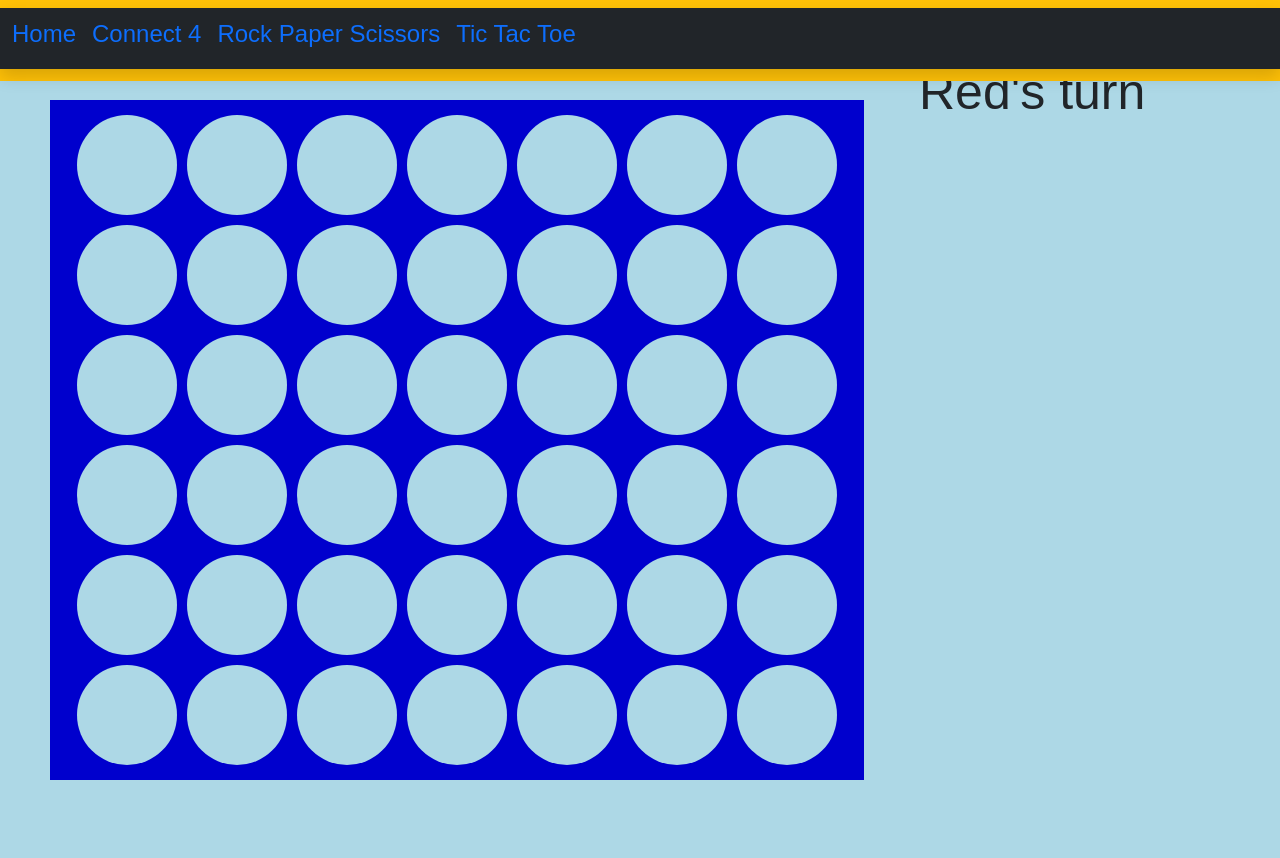
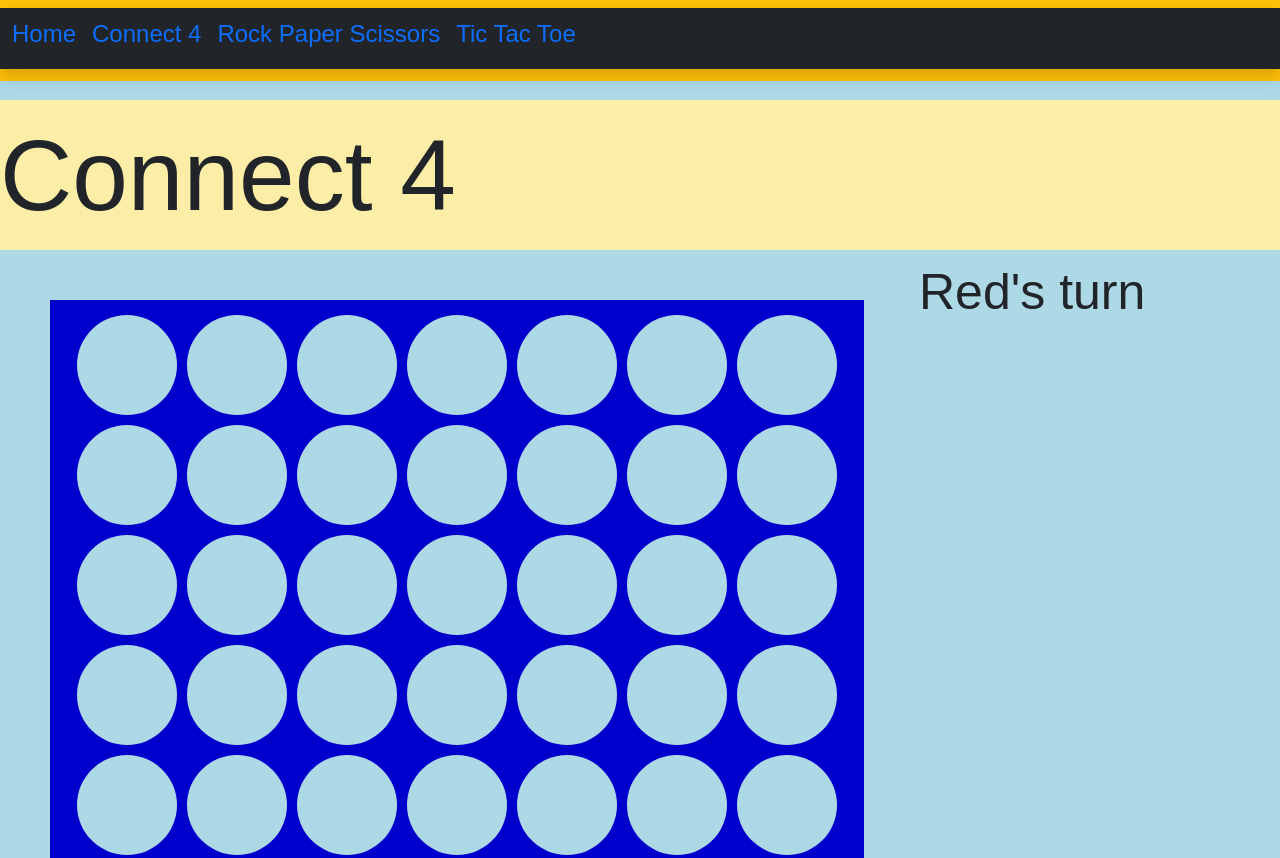
Before and after one commit to CompSciGroupProjects/Game-site-2024-group-5-4, a plain HTML site: page Connect4/index.html in a window 1280 px wide. Shown: the top 858 px of the page. Before the commit the page ends 830 px from the top, so only its background shows below. Drawn offline with nearby package versions, Linux system fonts and the light colour scheme.

Commit message:
title styling

```diff
--- a/Connect4/index.html
+++ b/Connect4/index.html
@@ -24,6 +24,7 @@
         </div>
     </div>
 </nav>
+<div id = "title"> Connect 4 </div>
 <div class = "grid-container container-fluid">
     <div id = "row0col0" class = "grid-item" onpointerover = "hoverCol(0)" onclick = "clicked(0,0)"> </div>
     <div id = "row0col1" class = "grid-item" onpointerover = "hoverCol(1)" onclick = "clicked(0,1)"> </div>
--- a/Connect4/style.css
+++ b/Connect4/style.css
@@ -1,7 +1,7 @@
 body {
     font-family: fantasy, sans-serif;
     background-color: lightblue;
-    margin-top: 50px;
+    margin-top: 100px;
 }
 .grid-container {
     background-color: mediumblue;
@@ -27,3 +27,7 @@ body {
     margin: 5px;
     font-size: 50px;
 }
+#title {
+    font-size: 100px;
+    background-color: #fceea7;
+}
```
